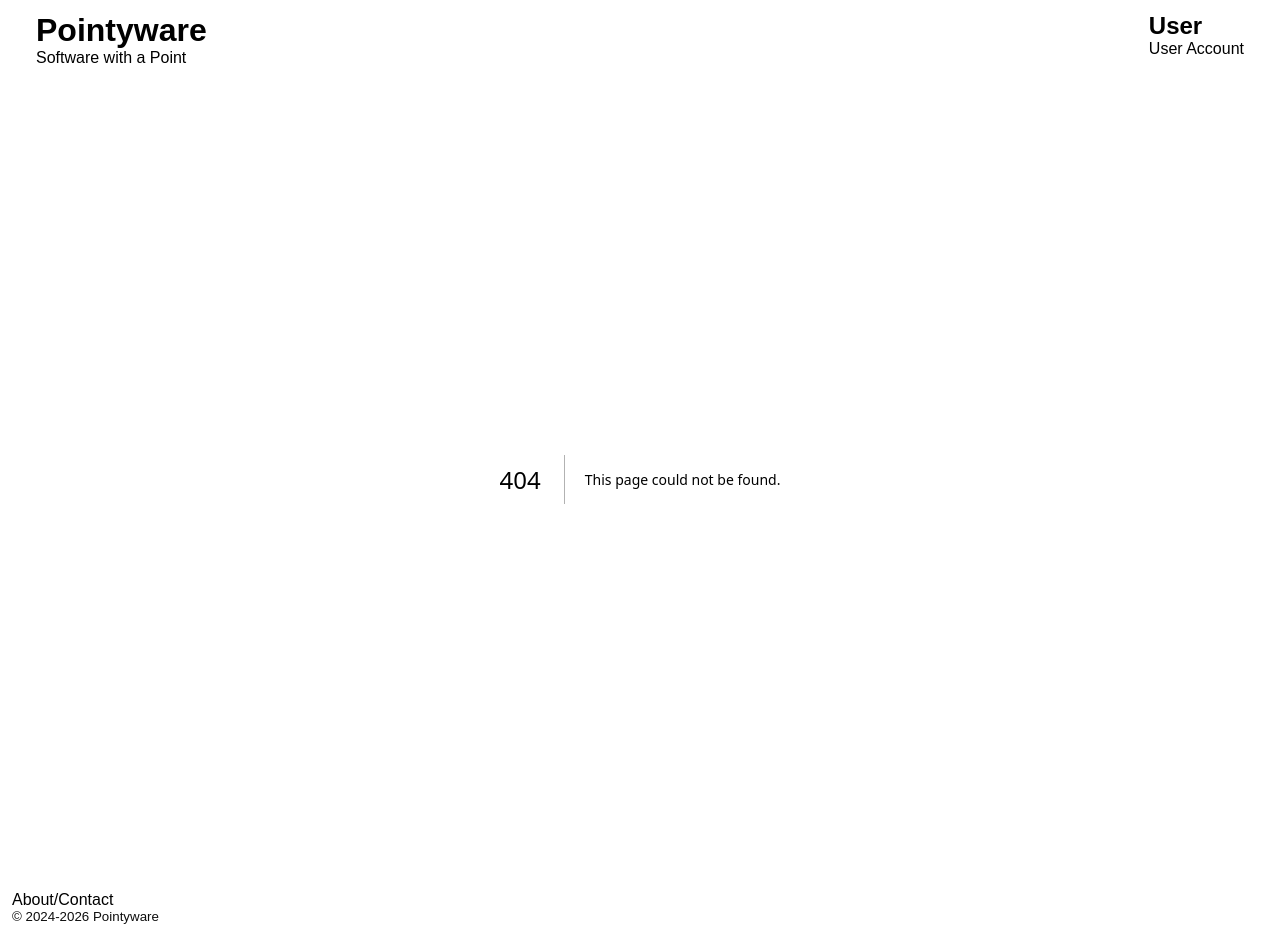
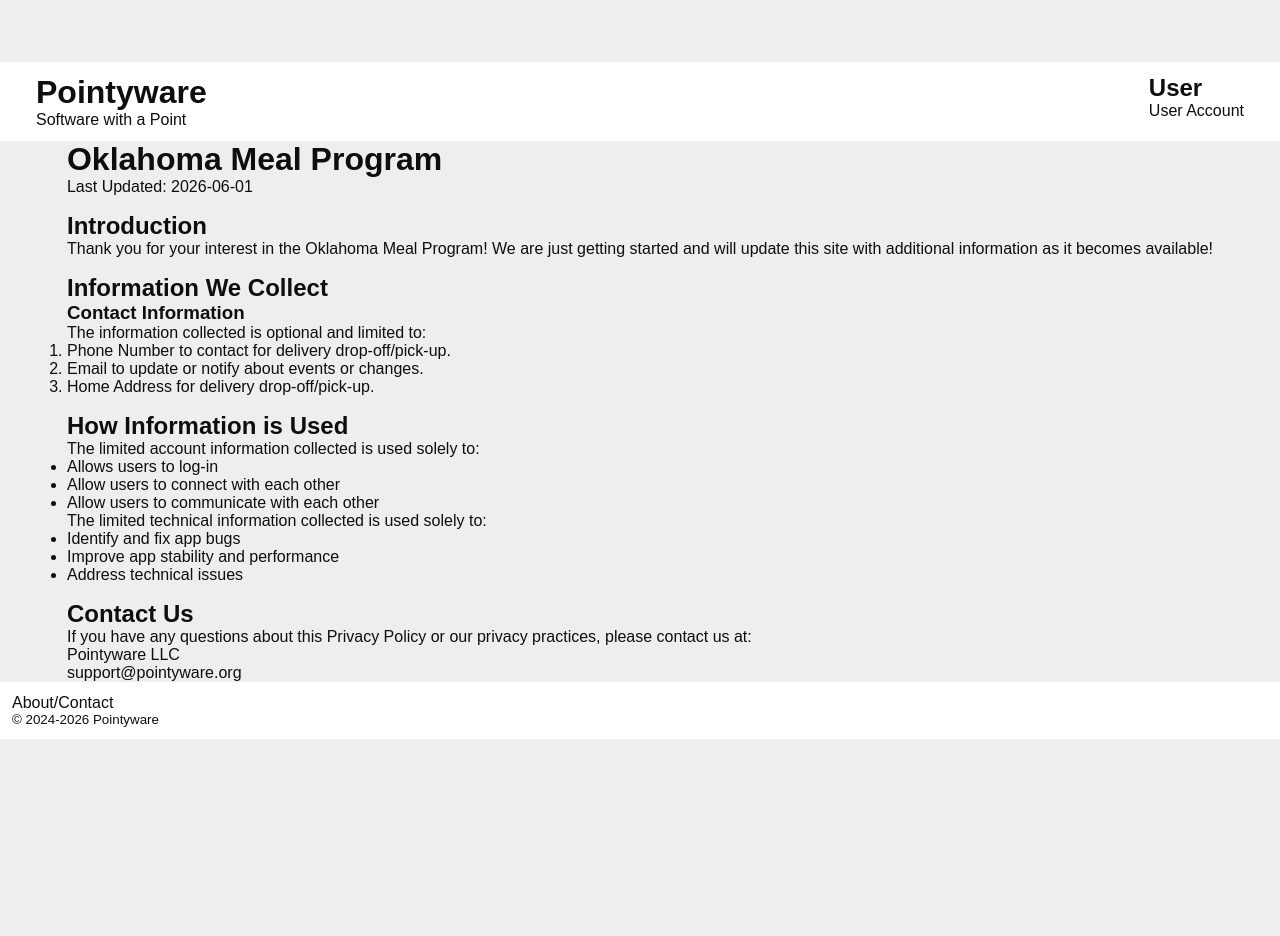
Before and after one commit to Pointyware/static-site, a Next.js app: page /painted-dogs/meal-program in a window 1280 px wide. Before the commit this address had no page. After the commit the page ends 800 px from the top, so only its background shows below. Built offline with nearby package versions, Linux system fonts and the light colour scheme; a web font is replaced by a local one.

Commit message:
replace static privacy policy page with generated page

```diff
--- a/public/painteddogs/meal-program/index.html
+++ /dev/null
@@ -1,62 +0,0 @@
-<html><head>
-    <meta http-equiv="content-type" content="text/html; charset=UTF-8">
-    <meta charset="UTF-8">
-    <meta name="viewport" content="width=device-width, initial-scale=1.0">
-    <title>Painted Dogs Privacy Policy</title>
-    <link rel="stylesheet" href="/index_files/styles.css">
-</head>
-<body>
-<div class="container">
-    <div class="header">
-        <h1>Stillwater Meal Program</h1>
-        <p>Last Updated: 2025-10-28</p>
-    </div>
-
-    <div class="section">
-        <h2>Introduction</h2>
-      <p>Thank you for your interest in the Stillwater Meal Program! We are just getting started and will update this
-        site with additional information as it becomes available!</p>
-    </div>
-
-    <div class="section">
-        <h2>Information We Collect</h2>
-
-        <h3>Contact Information</h3>
-        <p>The information collected is optional and limited to:</p>
-        <ol>
-            <li>Phone Number to contact for delivery drop-off/pick-up.</li>
-            <li>Email to update or notify about events or changes.</li>
-            <li>Home Address for delivery drop-off/pick-up.</li>
-        </ol>
-    </div>
-
-
-    <!-- Additional sections can be added here -->
-    <div class="section">
-        <h2>How Information is Used</h2>
-        <p>The limited account information collected is used solely to:</p>
-        <ul>
-            <li>Allows users to log-in</li>
-            <li>Allow users to connect with each other</li>
-            <li>Allow users to communicate with each other</li>
-        </ul>
-        <p>The limited technical information collected is used solely to:</p>
-        <ul>
-            <li>Identify and fix app bugs</li>
-            <li>Improve app stability and performance</li>
-            <li>Address technical issues</li>
-        </ul>
-    </div>
-
-    <div class="section">
-        <h2>Contact Us</h2>
-        <p>If you have any questions about this Privacy Policy or our privacy practices, please contact us at:</p>
-        <p>Pointyware LLC<br>
-            <a href="mailto:support@pointyware.org">support@pointyware.org</a>
-        </p></div>
-</div>
-<div class="footer">
-    <p>© 2025-2026 Pointyware LLC. All rights reserved.</p>
-</div>
-
-</body></html>
--- /dev/null
+++ b/src/app/painted-dogs/meal-program/page.tsx
@@ -0,0 +1,55 @@
+
+export default function MealProgramPage() {
+
+  return (
+    <main>
+      <div className="container">
+          <div className="header">
+              <h1>Oklahoma Meal Program</h1>
+              <p>Last Updated: 2026-06-01</p>
+          </div>
+
+          <div className="section">
+              <h2>Introduction</h2>
+            <p>Thank you for your interest in the Oklahoma Meal Program! We are just getting started and will update this
+              site with additional information as it becomes available!</p>
+          </div>
+
+          <div className="section">
+              <h2>Information We Collect</h2>
+
+              <h3>Contact Information</h3>
+              <p>The information collected is optional and limited to:</p>
+              <ol>
+                  <li>Phone Number to contact for delivery drop-off/pick-up.</li>
+                  <li>Email to update or notify about events or changes.</li>
+                  <li>Home Address for delivery drop-off/pick-up.</li>
+              </ol>
+          </div>
+
+          <div className="section">
+              <h2>How Information is Used</h2>
+              <p>The limited account information collected is used solely to:</p>
+              <ul>
+                  <li>Allows users to log-in</li>
+                  <li>Allow users to connect with each other</li>
+                  <li>Allow users to communicate with each other</li>
+              </ul>
+              <p>The limited technical information collected is used solely to:</p>
+              <ul>
+                  <li>Identify and fix app bugs</li>
+                  <li>Improve app stability and performance</li>
+                  <li>Address technical issues</li>
+              </ul>
+          </div>
+
+          <div className="section">
+              <h2>Contact Us</h2>
+              <p>If you have any questions about this Privacy Policy or our privacy practices, please contact us at:</p>
+              <p>Pointyware LLC<br/>
+                  <a href="mailto:support@pointyware.org">support@pointyware.org</a>
+              </p></div>
+      </div>
+    </main>
+  )
+}
```
